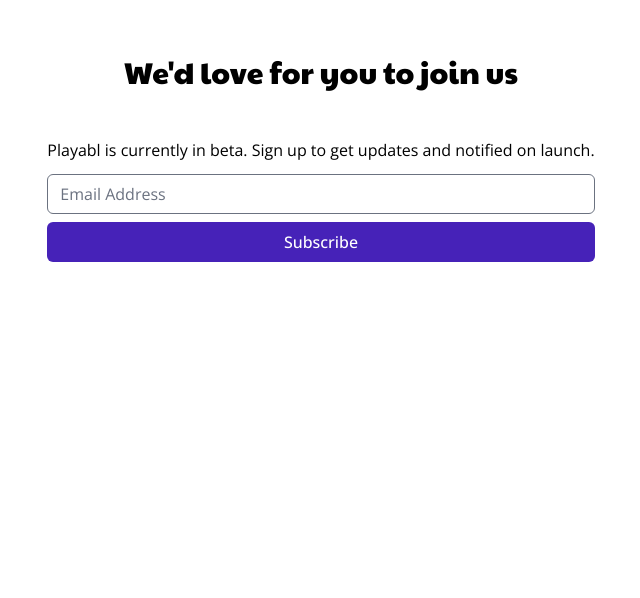
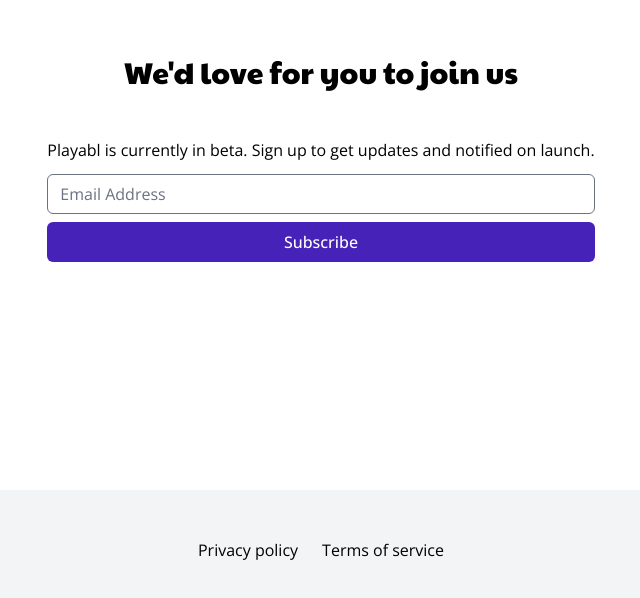
Before and after one commit to Playabl-io/marketing, a Vue app: page / in a window 1280 px wide. Shown: the part 3115-3713 px from the top of the page, without its empty margins (319-959 px from the left). Before the commit the page ends 3605 px from the top, so only its background shows below. Built offline with nearby package versions, Linux system fonts and the light colour scheme.

Commit message:
add links for privacy and tos

```diff
--- a/src/pages/HomePage.vue
+++ b/src/pages/HomePage.vue
@@ -309,6 +309,17 @@
   >
     <EmailSignup />
   </section>
+  <footer class="bg-gray-100 p-12 flex justify-center gap-6">
+    <a
+      class="hover:underline"
+      target="_blank"
+      href="https://app.playabl.io/privacy"
+      >Privacy policy</a
+    >
+    <a class="hover:underline" target="_blank" href="https://app.playabl.io/tos"
+      >Terms of service</a
+    >
+  </footer>
 </template>
 
 <script setup lang="ts">
```
